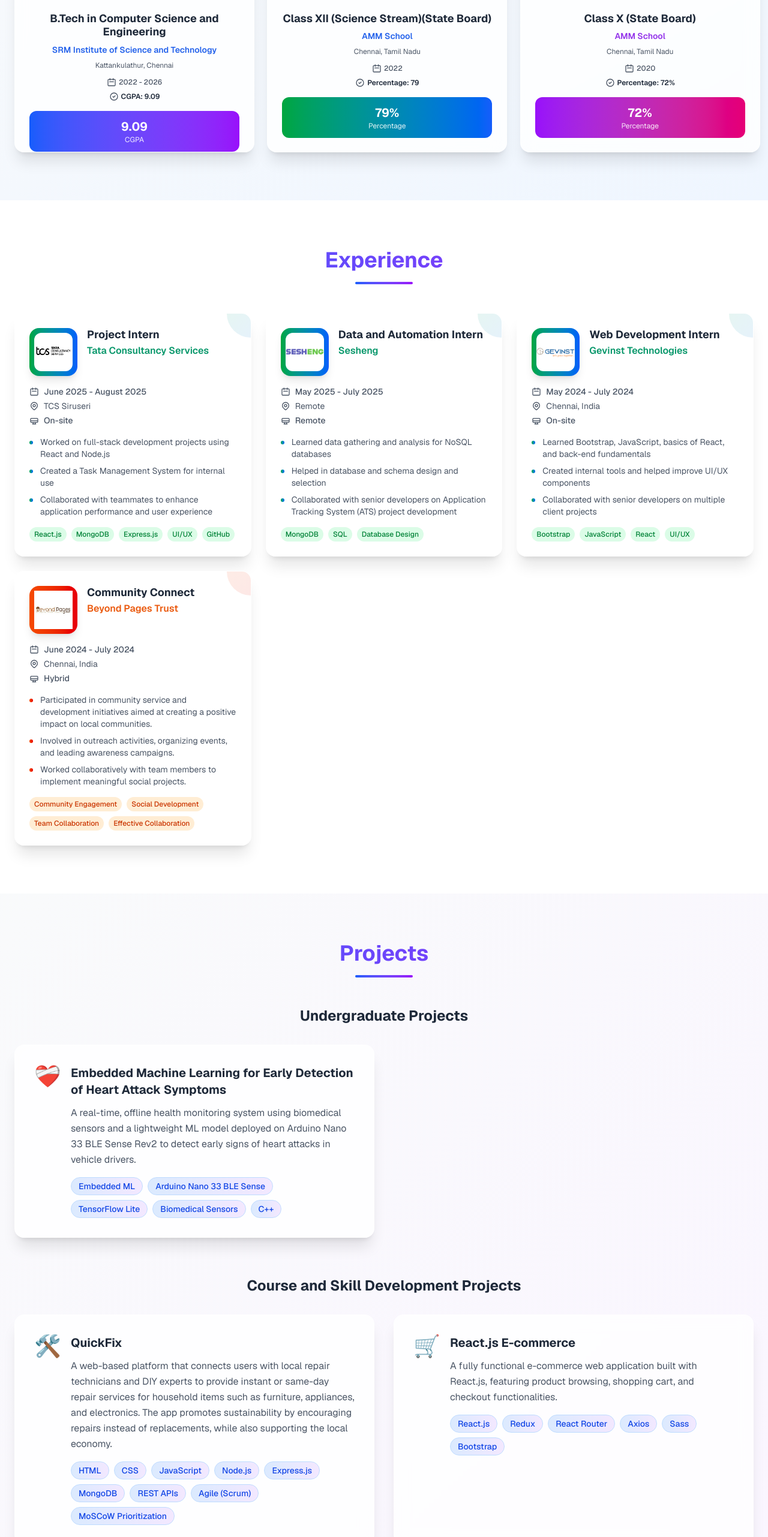
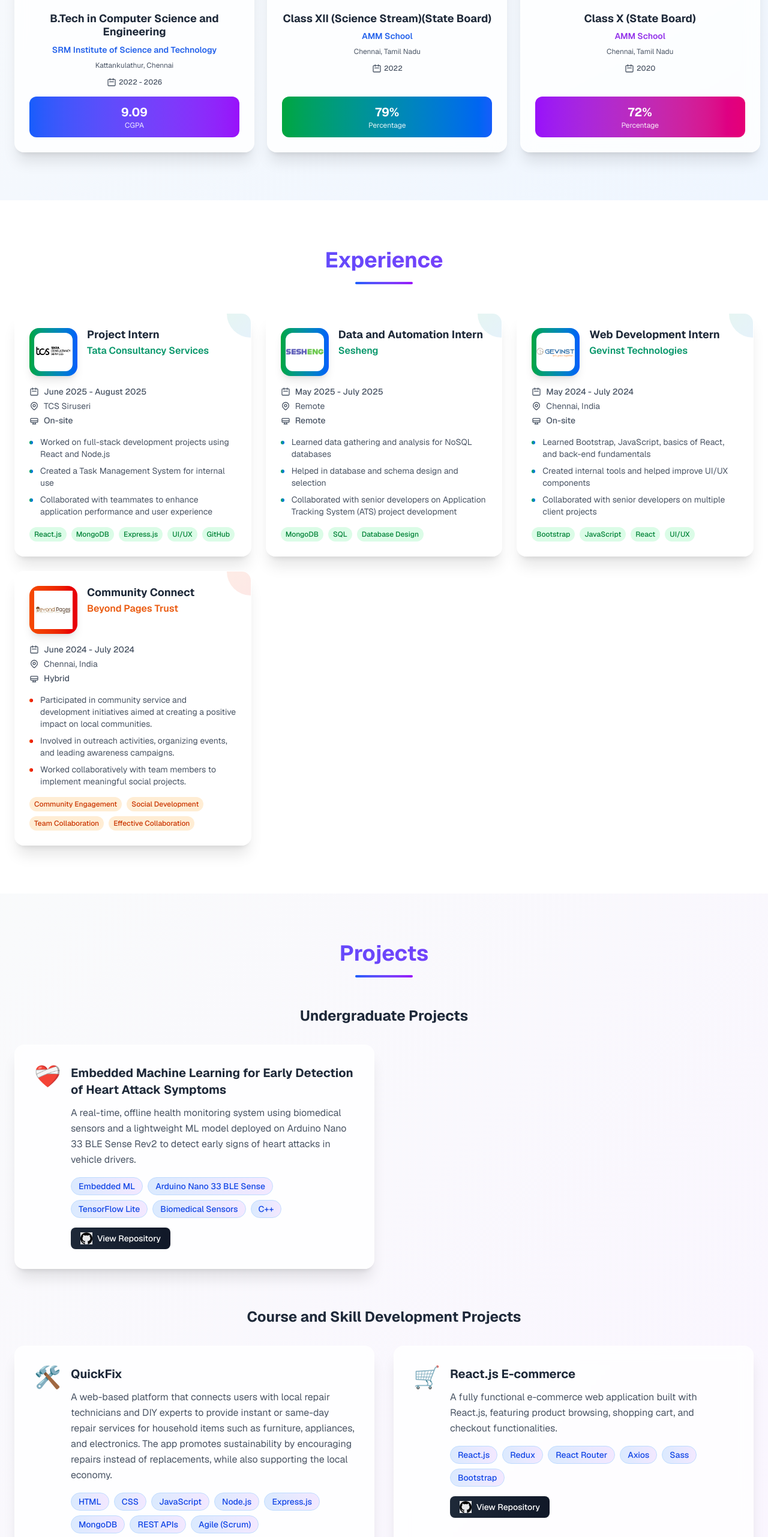
Before and after one commit to rs0657/nextjs_portfolio, a Next.js app: page / in a window 1280 px wide. Shown: the part 1860-4423 px from the top of the page at 60% size. Built offline with nearby package versions, Linux system fonts and the light colour scheme.

Commit message:
changes made

```diff
--- a/app/page.js
+++ b/app/page.js
@@ -439,12 +439,6 @@
                       </svg>
                       <span className="font-medium">{edu.duration}</span>
                     </span>
-                    <span className="flex items-center justify-center">
-                      <svg className="w-4 h-4 mr-1" fill="none" stroke="currentColor" viewBox="0 0 24 24">
-                        <path strokeLinecap="round" strokeLinejoin="round" strokeWidth={2} d="M9 12l2 2 4-4m6 2a9 9 0 11-18 0 9 9 0 0118 0z" />
-                      </svg>
-                      <span className="font-semibold text-gray-800">{edu.grade}</span>
-                    </span>
                   </div>
                 </div>
 
@@ -647,7 +641,8 @@
         title: "Embedded Machine Learning for Early Detection of Heart Attack Symptoms",
         desc: "A real-time, offline health monitoring system using biomedical sensors and a lightweight ML model deployed on Arduino Nano 33 BLE Sense Rev2 to detect early signs of heart attacks in vehicle drivers.",
         tech: ["Embedded ML", "Arduino Nano 33 BLE Sense", "TensorFlow Lite", "Biomedical Sensors", "C++"],
-        icon: "❤️‍🩹"
+        icon: "❤️‍🩹",
+        githubLink: "https://github.com/IoT-Health-Monitoring-Devices-in-EV/Embedded-Machine-Learning-for-Early-Detection-of-Heart-Attack-Symptoms.git"
       }
     ],
     "Course and Skill Development Projects": [
@@ -655,15 +650,16 @@
         title: "QuickFix",
         desc: "A web-based platform that connects users with local repair technicians and DIY experts to provide instant or same-day repair services for household items such as furniture, appliances, and electronics. The app promotes sustainability by encouraging repairs instead of replacements, while also supporting the local economy.",
         tech: ["HTML", "CSS", "JavaScript", "Node.js", "Express.js", "MongoDB", "REST APIs", "Agile (Scrum)", "MoSCoW Prioritization"],
-        icon: "🛠️"
+        icon: "🛠️",
+        githubLink: "https://github.com/hanish-rishen/QuickFix.git"
       },
-
-        {
-      "title": "React.js E-commerce",
-      "desc": "A fully functional e-commerce web application built with React.js, featuring product browsing, shopping cart, and checkout functionalities.",
-      "tech": ["React.js", "Redux", "React Router", "Axios", "Sass", "Bootstrap"],
-      "icon": "🛒"
-    }]
+      {
+        "title": "React.js E-commerce",
+        "desc": "A fully functional e-commerce web application built with React.js, featuring product browsing, shopping cart, and checkout functionalities.",
+        "tech": ["React.js", "Redux", "React Router", "Axios", "Sass", "Bootstrap"],
+        "icon": "🛒",
+        "githubLink": "https://github.com/rs0657/ReactJS_Ecommerce.git"
+      }]
   };
   return (
     <section id="projects" className="py-20 px-6 bg-gradient-to-br from-gray-50 to-purple-50">
@@ -684,7 +680,7 @@
                         {proj.title}
                       </h4>
                       <p className="text-gray-600 mb-4 leading-relaxed">{proj.desc}</p>
-                      <div className="flex flex-wrap gap-2">
+                      <div className="flex flex-wrap gap-2 mb-4">
                         {proj.tech.map((techItem, techIdx) => (
                           <span
                             key={techIdx}
@@ -694,6 +690,23 @@
                           </span>
                         ))}
                       </div>
+                      {proj.githubLink && (
+                        <a
+                          href={proj.githubLink}
+                          target="_blank"
+                          rel="noopener noreferrer"
+                          className="inline-flex items-center gap-2 px-4 py-2 bg-gradient-to-r from-gray-800 to-gray-900 text-white rounded-lg hover:from-gray-700 hover:to-gray-800 transition-all duration-300 hover:shadow-lg hover:-translate-y-0.5 text-sm font-medium"
+                        >
+                          <Image
+                            src="/github-logo.png"
+                            alt="GitHub"
+                            width={20}
+                            height={20}
+                            className="opacity-90"
+                          />
+                          View Repository
+                        </a>
+                      )}
                     </div>
                   </div>
                 </div>
```
